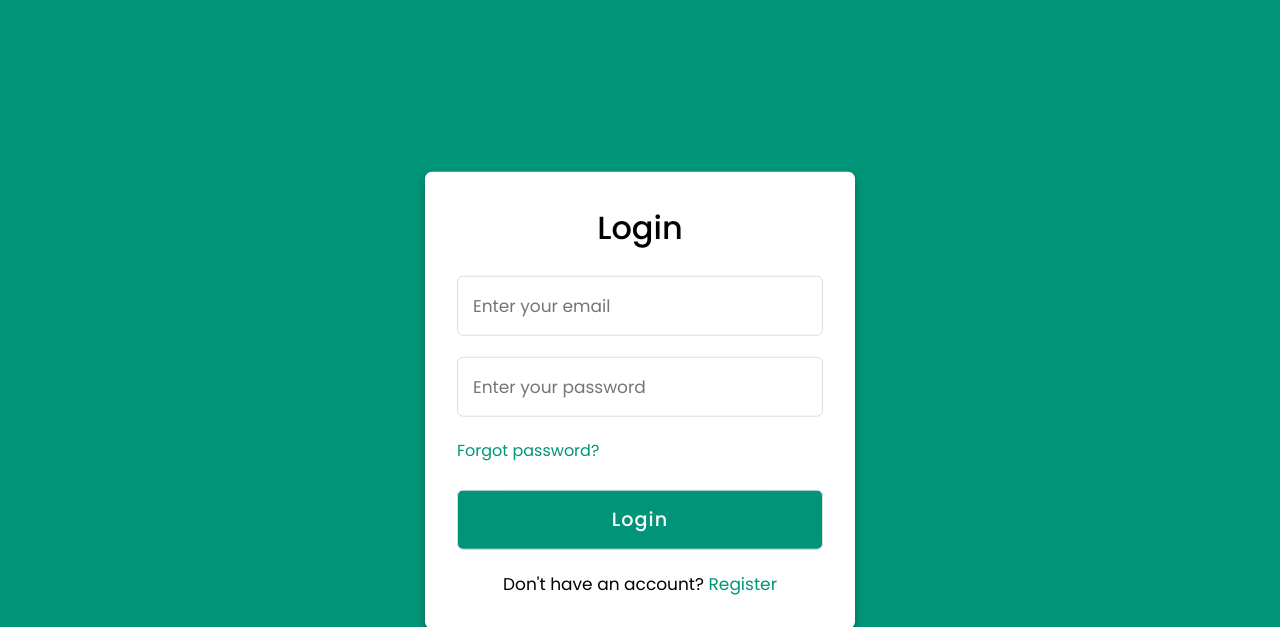
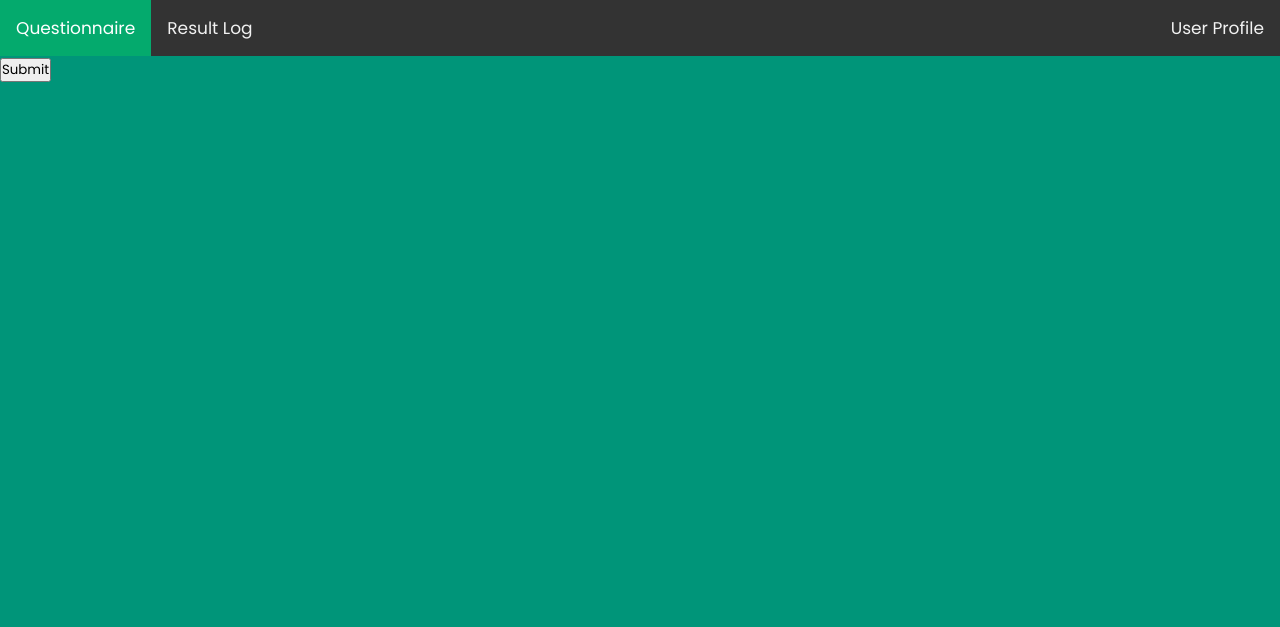
Before and after one commit to roiyer34/Biopulse, a Flask app: page / in a window 1280 px wide. Shown: the top 627 px of the page. Run offline with Flask 3, Linux system fonts and the light colour scheme; parts of the project's set-up code (start-up, migrations or seed data) failed here and were passed over.

Commit message:
Taskbar functionality

```diff
--- a/app.py
+++ b/app.py
@@ -136,6 +136,8 @@ def get_disease_info(disease_name):
 @app.route("/", methods=["GET", "POST"])
 def index():
     if request.method == "GET":
+        if session != None:
+            return render_template("checklist.html", symptom_list = x.columns)
         return render_template("index.html", error = "")
     elif request.method == "POST":
         #user is trying to register
@@ -201,8 +203,14 @@ def index():
 @app.route("/checklist", methods = ['GET', 'POST'])
 def checklist():
     if request.method == "GET":
-        return render_template('checklist.html')
+        return render_template("checklist.html", symptom_list = x.columns)
     if request.method == "POST":
+        if request.form.get("checklist"):
+            return render_template("checklist.html", symptom_list = x.columns)
+        elif request.form.get("result_log"):
+            return render_template("resultlog.html")
+        elif request.form.get("user_profile"):
+            return render_template("userprofile.html")
         symptoms = list(map(int, request.form.getlist('symptom')))
         cpy = symptoms
         i = 0
@@ -231,11 +239,29 @@ def checklist():
         # Pass the data to the template
         return render_template('results.html', **data_to_render)
 
+@app.route("/results", methods = ['GET', 'POST'])
+def results():
+    if request.method == "GET":
+        return render_template("checklist.html", symptom_list = x.columns)
+    if request.method == "POST":
+        if request.form.get("checklist"):
+            return render_template("checklist.html")
+        elif request.form.get("result_log"):
+            return render_template("resultlog.html")
+        elif request.form.get("user_profile"):
+            return render_template("userprofile.html")
+
 @app.route("/userprofile", methods = ['GET', 'POST'])
 def userprofile():
     if request.method == "GET":
         return render_template('userprofile.html')
     if request.method == "POST":
+        if request.form.get("checklist"):
+            return render_template("checklist.html", symptom_list = x.columns)
+        elif request.form.get("result_log"):
+            return render_template("resultlog.html")
+        elif request.form.get("user_profile"):
+            return render_template("userprofile.html")
         #more error checking
         if(request.form.get("newUsername") != None):
             rows = cur.execute("SELECT * FROM users WHERE email = ?;", (request.form.get("newUsername"),)).fetchall()
@@ -252,7 +278,7 @@ def userprofile():
             return render_template('userprofile.html', error="Password Changed")
         elif(request.form.get("newPassword") != request.form.get("confirmPassword") and request.form.get("newPassword") != None):
             return render_template('userprofile.html', error_password="Password Did Not Match")
-        else:
+        elif(request.form.get("deleteProfileButton")):
             cur.execute("DELETE FROM users WHERE email=(?)", session["user_email"])
             conn.commit()
             session["user_email"] = None
--- a/templates/checklist.html
+++ b/templates/checklist.html
@@ -4,10 +4,10 @@
 
 <div class="topnav">
     <a class="active" href="#home">Questionnaire</a>
-    <form method="post" action="/">
+    <form method="post" action="/checklist">
         <input type="submit" value="Result Log" name="result_log"></input>
     </form>
-    <form method="post" action="/" class="right-align">
+    <form method="post" action="/checklist" class="right-align">
         <input type="submit" value="User Profile" name = "user_profile"></input>
     </form>
 </div>
--- a/templates/resultlog.html
+++ b/templates/resultlog.html
@@ -10,11 +10,11 @@
 </head>
 
 <div class="topnav">
-    <form method="post" action="/">
+    <form method="post" action="/resultlog">
         <input type="submit" value="Questionnaire" name="checklist"></input>
     </form>
     <a class="active" href="#home">Result Log</a>
-    <form method="post" action="/" class="right-align">
+    <form method="post" action="/resultlog" class="right-align">
         <input type="submit" value="User Profile" name="user_profile"></input>
     </form>
 </div>
--- a/templates/results.html
+++ b/templates/results.html
@@ -12,14 +12,14 @@
 
 <div class="topnav">
     <div class="left-buttons">
-        <form method="post" action="/">
+        <form method="post" action="/results">
             <input type="submit" value="Questionnaire" name="checklist"></input>
         </form>
-        <form method="post" action="/">
+        <form method="post" action="/results">
             <input type="submit" value="Result Log" name="result_log"></input>
         </form>
     </div>
-    <form method="post" action="/" class="right-align">
+    <form method="post" action="/results" class="right-align">
         <input type="submit" value="User Profile" name="user_profile"></input>
     </form>
 </div>
--- a/templates/userprofile.html
+++ b/templates/userprofile.html
@@ -12,10 +12,10 @@
 
 <div class="topnav">
     <div class="left-buttons">
-        <form method="post" action="/">
+        <form method="post" action="/userprofile">
             <input type="submit" value="Questionnaire" name="checklist"></input>
         </form>
-        <form method="post" action="/">
+        <form method="post" action="/userprofile">
             <input type="submit" value="Result Log" name="result_log"></input>
         </form>
     </div>
@@ -54,7 +54,7 @@
 
     <h2>Delete Profile</h2>
     <form id="deleteProfile" method="post" action="/userprofile">
-        <input type="submit" id="deleteProfileButton" value="Delete Profile">
+        <input type="submit" name="deleteProfileButton" value="Delete Profile">
     </form>
 </body>
 
```
Also changed, not shown: Users.db.
